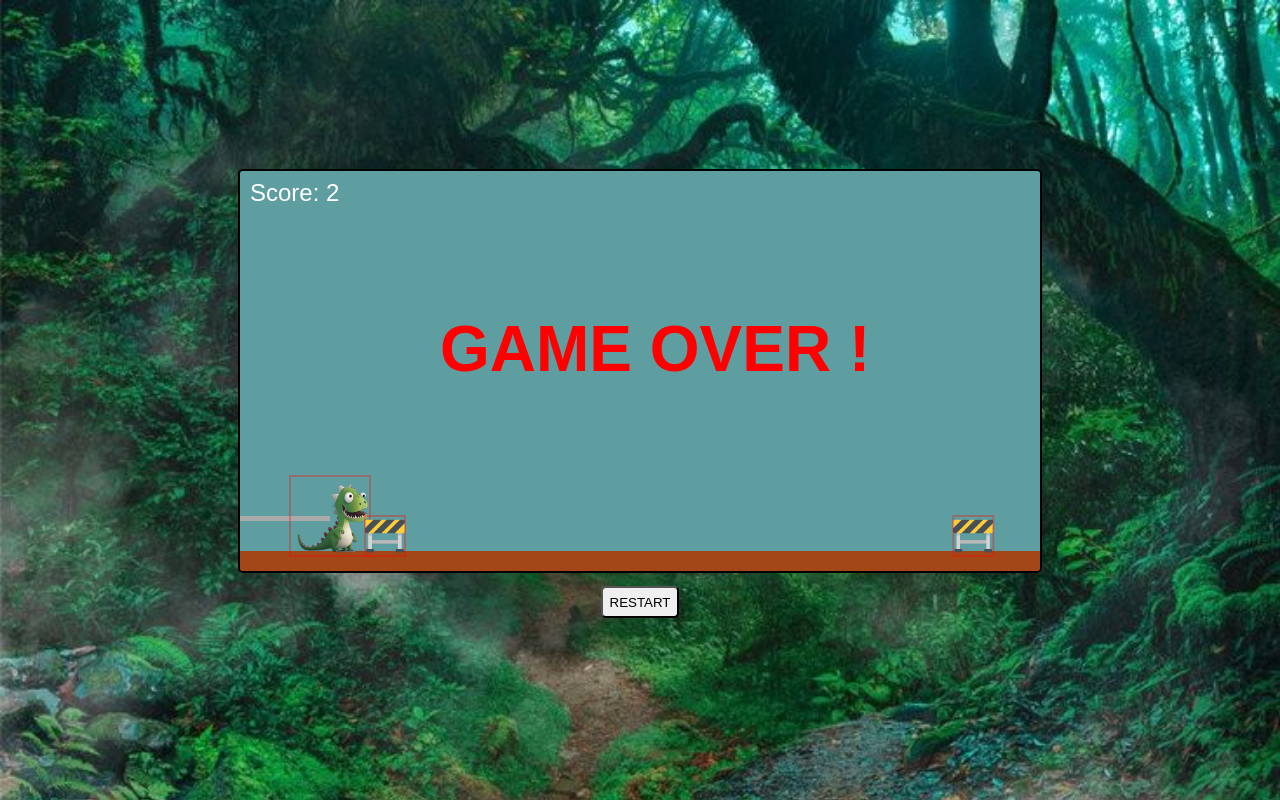
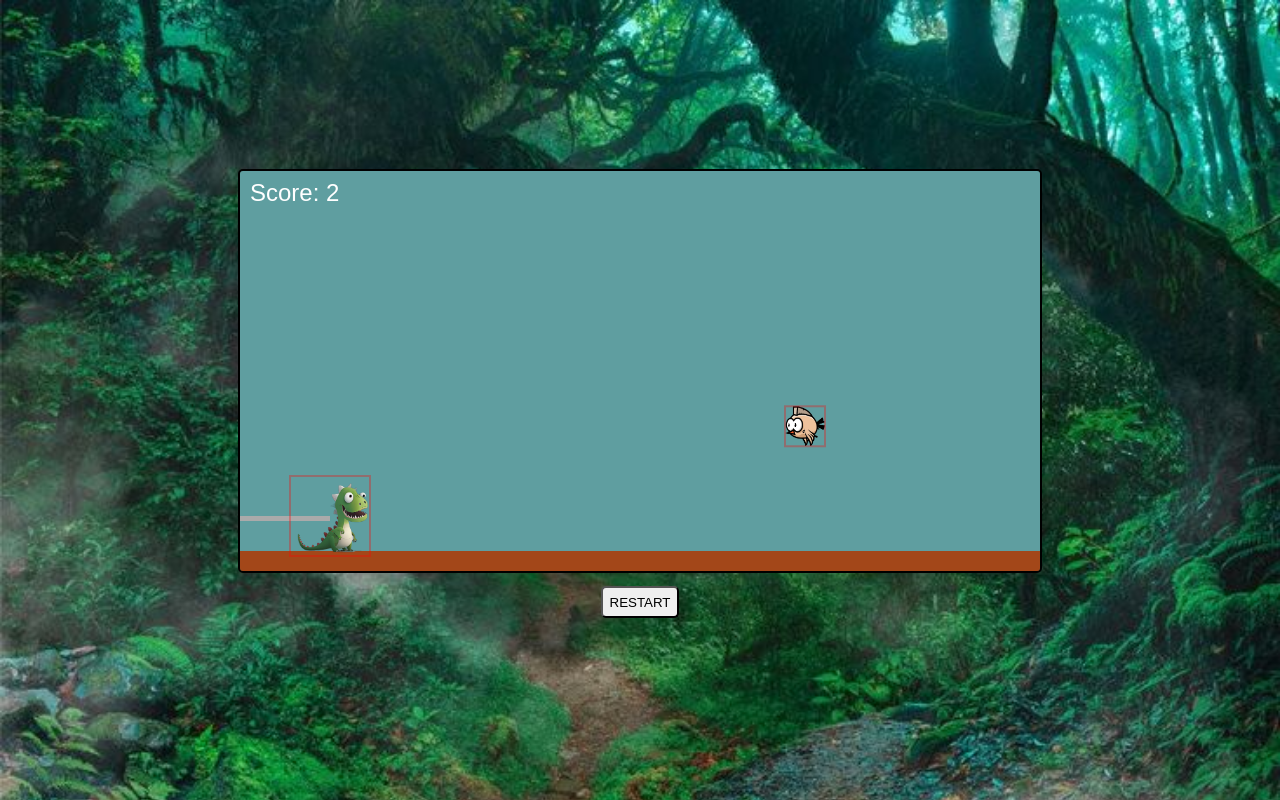
Before and after one commit to Gartalgart/DINO-CHROME-Clone, a website built with Vite: page index.html in a window 1280 px wide. Both pictures are taken after a click on the button "RESTART". Built offline with nearby package versions, Linux system fonts and the light colour scheme.

Commit message:
add restart button

```diff
--- a/index.html
+++ b/index.html
@@ -10,7 +10,7 @@
   <body>
     <div class="container">
       <canvas width="800" height="400" style="border: 2px solid black"></canvas>
-      <button id="btn">RESTART</button>
+      <button id="btn" type="button">RESTART</button>
     </div>
 
     <script type="module" src="./index.js"></script>
--- a/index.js
+++ b/index.js
@@ -4,14 +4,23 @@ import { GAME_WIDTH, GAME_HEIGHT } from "./src/constants.js";
 const canvas = document.querySelector("canvas");
 //console.log({ canvas });
 
-const context = canvas.getContext("2d");
+let context = canvas.getContext("2d");
 
-const game = new Game(context);
+const restartbtn = document.getElementById("btn");
+
+let game = new Game(context);
+let animationId = null;
+
+document.addEventListener("keydown", () => {
+  if (game && game.dino && game.play) {
+    game.dino.jump();
+  }
+});
 
 const frame = () => {
   if (game.play) {
     game.update(); // Nettois le canvas
-    requestAnimationFrame(frame); //Re-demande une frame
+    animationId = requestAnimationFrame(frame); //Re-demande une frame
   } else {
     context.font = "bold 64px Arial";
     context.fillStyle = "#ff0000";
@@ -19,13 +28,14 @@ const frame = () => {
   }
 };
 
-requestAnimationFrame(frame);
+restartbtn.addEventListener("click", () => {
+  //console.log("click");
+  if (animationId) {
+    cancelAnimationFrame(animationId);
+  }
+  game = new Game(context);
+  frame();
+  restartbtn.blur();
+});
 
-// BACKGROUND_IMAGE.onload = () => {
-//   requestAnimationFrame(frame);
-// };
-
-// BACKGROUND_IMAGE.onerror = () => {
-//   console.error("Background image failed to load.");
-//   requestAnimationFrame(frame); // Optionally start without background
-// };
+frame();
```
